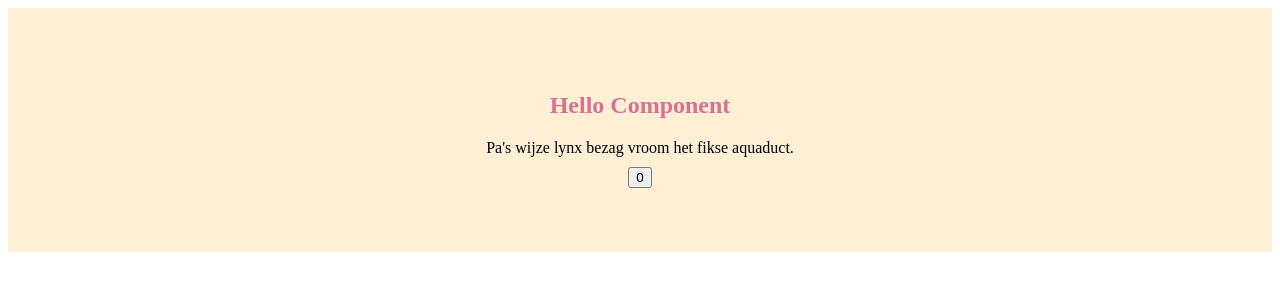
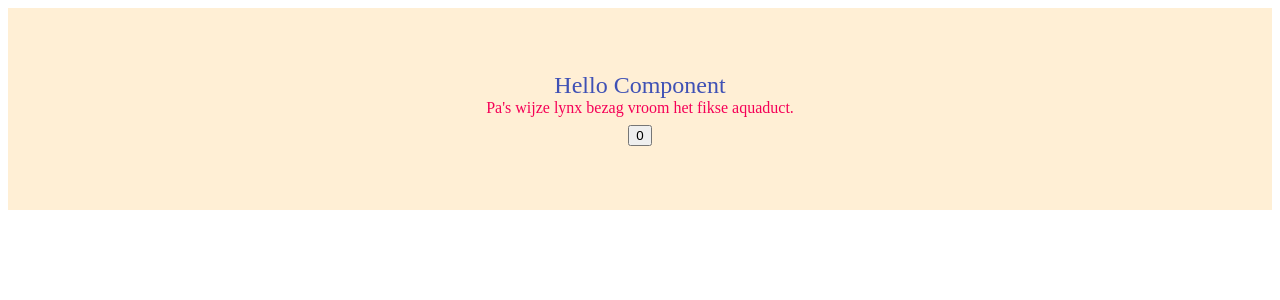
Before and after one commit to hexium310/react-webpack, a React app: page / in a window 1280 px wide. Shown: the top 300 px of the page. Built offline with nearby package versions, Linux system fonts and the light colour scheme; the HTML template or start-up script is replaced by a standard one.

Commit message:
Use @material-ui/styles instead of styled-components

```diff
--- a/package.json
+++ b/package.json
@@ -10,9 +10,9 @@
     "lint": "eslint '**/*.{js,ts,tsx}' --ignore-path .gitignore"
   },
   "devDependencies": {
+    "@material-ui/styles": "^4.4.1",
     "@types/react": "^16.9.2",
     "@types/react-dom": "^16.9.0",
-    "@types/styled-components": "^4.1.19",
     "@typescript-eslint/eslint-plugin": "^2.2.0",
     "@typescript-eslint/parser": "^2.2.0",
     "eslint": "^6.4.0",
@@ -21,7 +21,6 @@
     "react": "^16.9.0",
     "react-dom": "^16.9.0",
     "source-map-loader": "^0.2.4",
-    "styled-components": "^4.3.2",
     "ts-loader": "^6.1.0",
     "tsconfig-paths-webpack-plugin": "^3.2.0",
     "typescript": "^3.6.3",
--- a/src/components/App.tsx
+++ b/src/components/App.tsx
@@ -1,19 +1,20 @@
 import React from 'react';
-import { createGlobalStyle } from 'styled-components';
+import { createStyles, makeStyles } from '@material-ui/styles';
 
 import { Hello } from 'components/Hello';
 
-const GlobalStyle = createGlobalStyle`
-  * {
-    box-sizing: border-box;
-  }
-`;
+const useStyles = makeStyles(() => createStyles({
+  root: {
+    boxSizing: 'border-box',
+  },
+}));
 
 export const App: React.FunctionComponent = () => {
+  const classes = useStyles();
+
   return (
-    <>
-      <GlobalStyle />
+    <div className={ classes.root }>
       <Hello title="Hello Component" />
-    </>
+    </div>
   );
 };
--- a/src/components/Hello.tsx
+++ b/src/components/Hello.tsx
@@ -1,40 +1,43 @@
 import React from 'react';
-import styled from 'styled-components';
+import { createStyles, makeStyles } from '@material-ui/styles';
+
+import { Theme } from 'theme';
 
 interface HelloProps {
   title: string;
 }
 
-const Wrapper = styled.section`
-  display: flex;
-  align-items: center;
-  flex-direction: column;
-  padding: 4em;
-  background: papayawhip;
-`;
-
-const Title = styled.h1`
-  font-size: 1.5em;
-  color: palevioletred;
-`;
-
-const Content = styled.div`
-`;
-
-const Button = styled.button`
-  margin-top: 10px;
-`;
+const useStyles = makeStyles((theme: Theme) => createStyles({
+  wrapper: {
+    display: 'flex',
+    alignItems: 'center',
+    flexDirection: 'column',
+    backgroundColor: 'papayawhip',
+    padding: theme.spacing(16),
+  },
+  title: {
+    fontSize: '1.5em',
+    color: theme.palette.primary.main,
+  },
+  content: {
+    color: theme.palette.secondary.main,
+  },
+  button: {
+    marginTop: theme.spacing(2),
+  },
+}));
 
 export const Hello: React.FunctionComponent<HelloProps> = ({
   title,
 }) => {
+  const classes = useStyles();
   const [number, setNumber] = React.useState(0);
 
   return (
-    <Wrapper>
-      <Title>{ title }</Title>
-      <Content>Pa&apos;s wijze lynx bezag vroom het fikse aquaduct.</Content>
-      <Button onClick={ () => setNumber(number + 1) }>{ number }</Button>
-    </Wrapper>
+    <section className={ classes.wrapper }>
+      <div className={ classes.title }>{ title }</div>
+      <div className={ classes.content }>Pa&apos;s wijze lynx bezag vroom het fikse aquaduct.</div>
+      <button className={ classes.button } onClick={ () => setNumber(number + 1) }>{ number }</button>
+    </section>
   );
 };
--- a/src/index.tsx
+++ b/src/index.tsx
@@ -1,9 +1,13 @@
 import React from 'react';
 import ReactDOM from 'react-dom';
+import { ThemeProvider } from '@material-ui/styles';
 
 import { App } from 'components/App';
+import { theme } from 'theme';
 
 ReactDOM.render(
-  <App/>,
+  <ThemeProvider theme={ theme }>
+    <App/>
+  </ThemeProvider>,
   document.getElementById('app')
 );
--- /dev/null
+++ b/src/theme.ts
@@ -0,0 +1,13 @@
+export const theme = {
+  palette: {
+    primary: {
+      main: '#3f51b5',
+    },
+    secondary: {
+      main: '#f50057',
+    },
+  },
+  spacing: (n: number) => n * 4,
+};
+
+export type Theme = typeof theme;
--- a/tsconfig.json
+++ b/tsconfig.json
@@ -3,8 +3,10 @@
     "outDir": "./dist/",
     "baseUrl": ".",
     "paths": {
-      "components/*": ["src/components/*"]
+      "components/*": ["src/components/*"],
+      "theme": ["src/theme"]
     },
+    "typeRoots": ["typings"],
     "sourceMap": true,
     "module": "esnext",
     "target": "es6",
```
Also changed, not shown: 1 other file (tests, documents, lock files or other folders).
